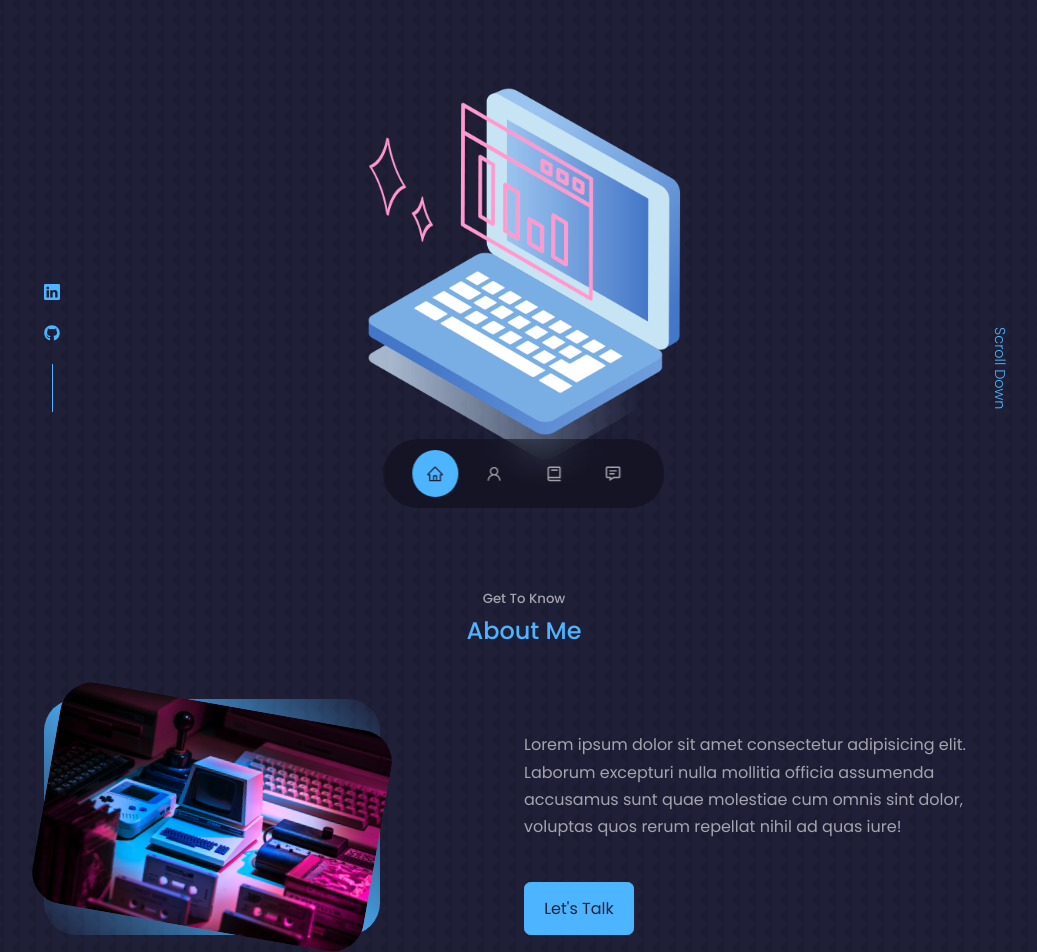
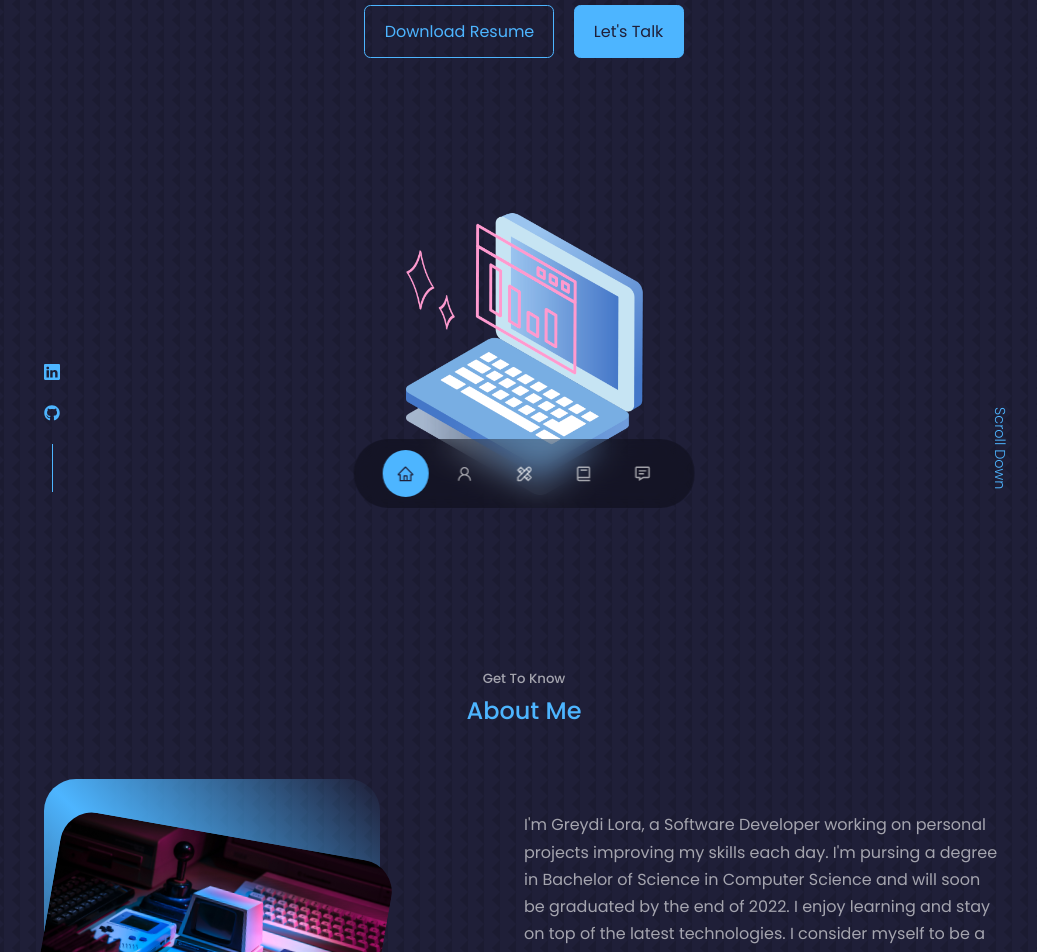
Before and after one commit to idygre/portfolio-website, a React (Create React App) app: page / in a window 1280 px wide. Shown: the part 260-1212 px from the top of the page, without its empty margins (116-1153 px from the left). Built offline with nearby package versions, Linux system fonts and the light colour scheme.

Commit message:
Edit the about me section

```diff
--- a/src/components/about/About.jsx
+++ b/src/components/about/About.jsx
@@ -17,10 +17,18 @@ const About = () => {
 
         <div className="about__content">
           <p>
-            Lorem ipsum dolor sit amet consectetur adipisicing elit. Laborum
-            excepturi nulla mollitia officia assumenda accusamus sunt quae
-            molestiae cum omnis sint dolor, voluptas quos rerum repellat nihil
-            ad quas iure!
+            I'm Greydi Lora, a Software Developer working on personal projects
+            improving my skills each day. I'm pursing a degree in Bachelor of
+            Science in Computer Science and will soon be graduated by the end of
+            2022. I enjoy learning and stay on top of the latest technologies. I
+            consider myself to be a very organized person with great
+            communication skills. I am a problem solver with high attention to
+            detail.
+          </p>
+          <p>
+            I consider myself to be a very organized person with great
+            communication skills. I am a problem solver with high attention to
+            detail.
           </p>
 
           <a href="#contact" className="btn btn-primary">
--- a/src/components/about/about.css
+++ b/src/components/about/about.css
@@ -6,6 +6,7 @@
 
 .about__me {
   width: 100%;
+  aspect-ratio: 1/1;
   border-radius: 2rem;
   background: linear-gradient(
     45deg,
--- a/src/components/contact/contact.css
+++ b/src/components/contact/contact.css
@@ -57,6 +57,7 @@ input {
   border: 2px solid var(--color-primary-variant);
   resize: none;
   color: var(--color-white);
+  font-family: "Poppins", sans-serif;
 }
 
 /* Media Queries (Medium Devices) */
--- a/src/components/header/header.css
+++ b/src/components/header/header.css
@@ -1,6 +1,6 @@
 header {
-  height: 90vh;
-  padding-top: 2rem;
+  height: 100vh;
+  padding-top: 7rem;
   overflow: hidden;
 }
 
@@ -39,13 +39,13 @@ header {
 /*------Header Image------*/
 .me {
   /* background: linear-gradient(var(--color-primary), transparent); */
-  width: 28rem;
-  height: 38rem;
+  width: 22rem;
+  height: 30rem;
   position: absolute;
-  left: calc(50% - 14rem); /* 50% the length minus half the width */
-  margin-top: 5rem;
+  left: calc(50% - 11rem); /* 50% the length minus half the width */
+  margin-top: 4rem;
   overflow: hidden;
-  padding: 1rem 1.5rem 1.5rem 1.5rem;
+  padding: 5rem 1.5rem 1.5rem 1.5rem;
 }
 
 /*------Scroll Down-----*/
@@ -61,7 +61,7 @@ header {
 /* Media Queries (Medium Devices) */
 @media screen and (max-width: 1024px) {
   header {
-    height: 100vh;
+    height: 90vh;
     padding-top: 5rem;
     overflow: hidden;
   }
--- a/src/components/nav/Nav.jsx
+++ b/src/components/nav/Nav.jsx
@@ -4,6 +4,7 @@ import { AiOutlineHome } from "react-icons/ai";
 import { AiOutlineUser } from "react-icons/ai";
 import { BiBook } from "react-icons/bi";
 import { BiMessageDetail } from "react-icons/bi";
+import { TbTools } from "react-icons/tb";
 import { useState } from "react";
 
 const Nav = () => {
@@ -32,6 +33,14 @@ const Nav = () => {
         onClick={() => setActiveNav("#experience")}
         className={activeNav === "#experience" ? "active" : ""}
       >
+        <TbTools />
+      </a>
+
+      <a
+        href="#portfolio"
+        onClick={() => setActiveNav("#portfolio")}
+        className={activeNav === "#portfolio" ? "active" : ""}
+      >
         <BiBook />
       </a>
 
--- a/src/index.css
+++ b/src/index.css
@@ -41,7 +41,7 @@ body {
   background-image: url(../src/assets/bg-texture.png);
 }
 
-/* General styles */
+/*----------- General styles -------------*/
 .container {
   width: var(--container-width-lg);
   margin: 0 auto;
```
